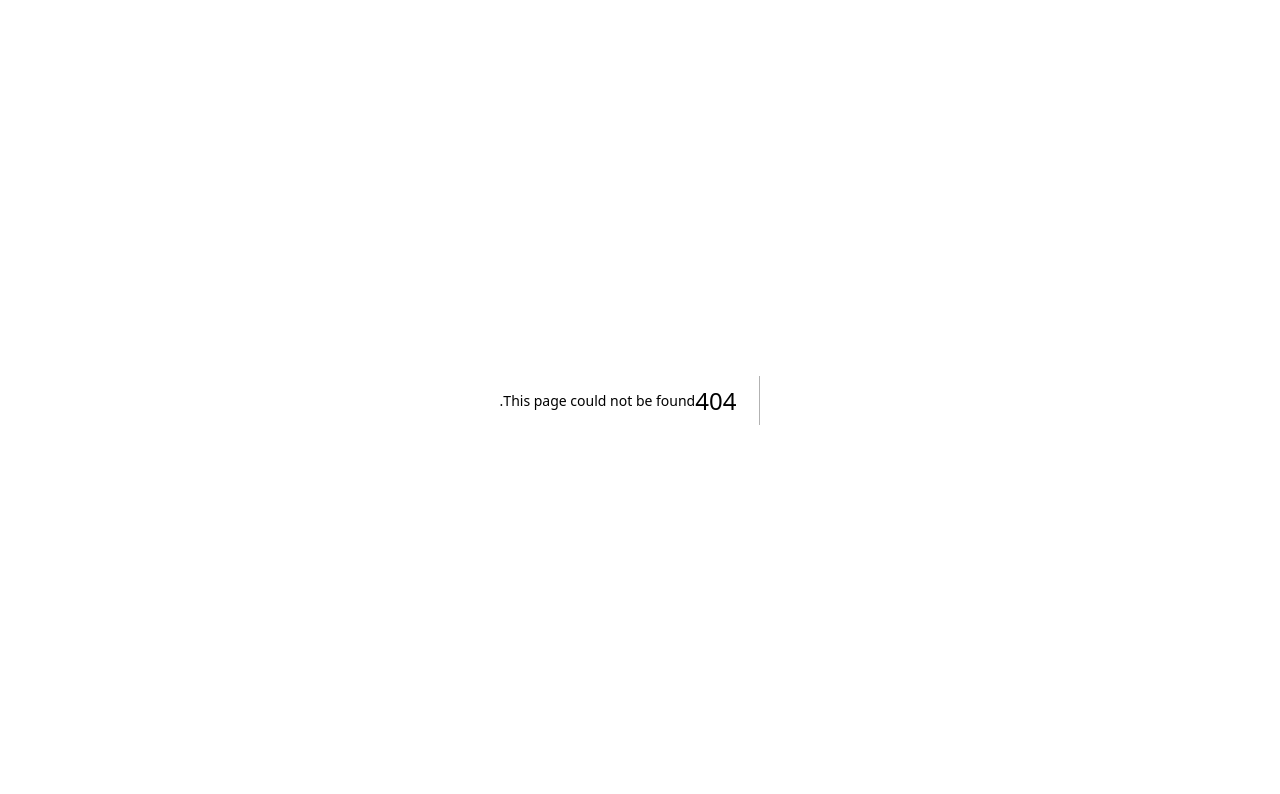
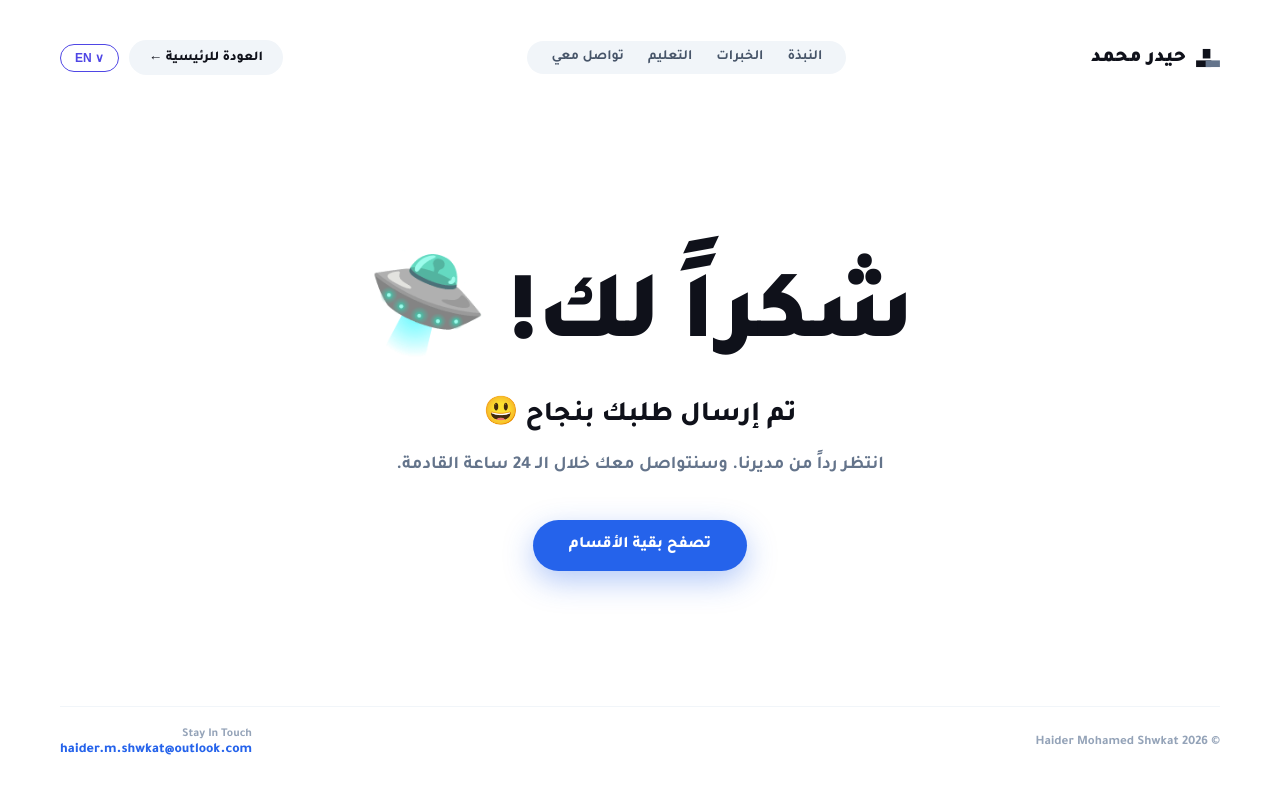
Before and after one commit to haidermoe/cv, a Next.js app: page /thanks in a window 1280 px wide. Before the commit this address had no page. Shown: the top 794 px of the page. Built offline with nearby package versions, Linux system fonts and the light colour scheme.

Commit message:
Add AWSMD /thanks page route and redirect form submission

```diff
--- a/app/page.tsx
+++ b/app/page.tsx
@@ -234,10 +234,7 @@ export default function Home() {
       console.error("FormSubmit Error:", err);
     }
 
-    setTimeout(() => {
-      setSubmitted(false);
-      setIsClientDrawerOpen(false);
-    }, 4000);
+    window.location.href = "/thanks";
   };
 
   const marqueeContent = (
--- /dev/null
+++ b/app/thanks/page.tsx
@@ -0,0 +1,171 @@
+"use client";
+
+import React, { useState } from "react";
+import Link from "next/link";
+
+export default function ThanksPage() {
+  const [lang, setLang] = useState<"AR" | "EN">("AR");
+
+  return (
+    <div
+      dir={lang === "AR" ? "rtl" : "ltr"}
+      style={{
+        background: "#ffffff",
+        color: "#0f111a",
+        minHeight: "100vh",
+        display: "flex",
+        flexDirection: "column",
+        justifyContent: "space-between",
+        padding: "40px clamp(20px, 5vw, 60px)",
+        position: "relative",
+        fontFamily: lang === "AR" ? "'Tajawal', sans-serif" : "'Outfit', sans-serif",
+        overflow: "hidden"
+      }}
+    >
+      {/* TOP HEADER BAR */}
+      <div style={{ display: "flex", justifyContent: "space-between", alignItems: "center", width: "100%", zIndex: 10 }}>
+        {/* LOGO */}
+        <Link href="/" style={{ display: "flex", alignItems: "center", gap: "10px", textDecoration: "none", color: "#0f111a", fontSize: "20px", fontWeight: "900" }}>
+          <svg width="24" height="20" viewBox="0 0 25 21" fill="none" xmlns="http://www.w3.org/2000/svg">
+            <rect x="7" y="1" width="8" height="10" fill="#0f111a"/>
+            <rect x="0" y="13" width="16" height="7" fill="#0f111a"/>
+            <rect x="10" y="13" width="15" height="7" fill="#64748b"/>
+          </svg>
+          <span>{lang === "AR" ? "حيدر محمد" : "Haider Mohamed"}</span>
+        </Link>
+
+        {/* CENTER PILL NAV */}
+        <div
+          className="desktop-header-nav"
+          style={{
+            display: "flex",
+            alignItems: "center",
+            gap: "24px",
+            background: "#f1f5f9",
+            padding: "8px 24px",
+            borderRadius: "50px"
+          }}
+        >
+          <Link href="/#about" style={{ textDecoration: "none", color: "#475569", fontWeight: "700", fontSize: "14px" }}>
+            {lang === "AR" ? "النبذة" : "About Us"}
+          </Link>
+          <Link href="/#experience" style={{ textDecoration: "none", color: "#475569", fontWeight: "700", fontSize: "14px" }}>
+            {lang === "AR" ? "الخبرات" : "Experience"}
+          </Link>
+          <Link href="/#education" style={{ textDecoration: "none", color: "#475569", fontWeight: "700", fontSize: "14px" }}>
+            {lang === "AR" ? "التعليم" : "Education"}
+          </Link>
+          <Link href="/#contact" style={{ textDecoration: "none", color: "#475569", fontWeight: "700", fontSize: "14px" }}>
+            {lang === "AR" ? "تواصل معي" : "Contact Us"}
+          </Link>
+        </div>
+
+        {/* RIGHT TOP ACTIONS */}
+        <div style={{ display: "flex", alignItems: "center", gap: "10px", direction: "ltr" }}>
+          <button
+            onClick={() => setLang(lang === "AR" ? "EN" : "AR")}
+            style={{
+              background: "#ffffff",
+              border: "1.5px solid #4f46e5",
+              color: "#4f46e5",
+              padding: "6px 14px",
+              borderRadius: "50px",
+              fontSize: "12px",
+              fontWeight: "800",
+              cursor: "pointer"
+            }}
+          >
+            {lang === "AR" ? "EN" : "عربي"} ∨
+          </button>
+
+          <Link
+            href="/"
+            style={{
+              background: "#f1f5f9",
+              color: "#0f111a",
+              padding: "8px 20px",
+              borderRadius: "50px",
+              fontSize: "13.5px",
+              fontWeight: "800",
+              textDecoration: "none"
+            }}
+          >
+            ← {lang === "AR" ? "العودة للرئيسية" : "Back to Home"}
+          </Link>
+        </div>
+      </div>
+
+      {/* CENTER HUGE THANK YOU HERO CONTENT (MATCHING AWSMD SCREENSHOT) */}
+      <div style={{ margin: "auto", maxWidth: "750px", textAlign: "center", padding: "60px 20px" }}>
+        <h1
+          style={{
+            fontSize: "clamp(48px, 9vw, 96px)",
+            fontWeight: "900",
+            color: "#0f111a",
+            lineHeight: "1.0",
+            letterSpacing: "-2px",
+            marginBottom: "25px"
+          }}
+        >
+          {lang === "AR" ? "شكراً لك! 🛸" : "Thank You! 🛸"}
+        </h1>
+
+        <p
+          style={{
+            fontSize: "clamp(20px, 3.5vw, 28px)",
+            fontWeight: "800",
+            color: "#0f111a",
+            marginBottom: "15px",
+            lineHeight: "1.3"
+          }}
+        >
+          {lang === "AR" ? "تم إرسال طلبك بنجاح 😃" : "Your request has been successfully sent 😃"}
+        </p>
+
+        <p
+          style={{
+            fontSize: "clamp(15px, 2vw, 18px)",
+            color: "#64748b",
+            lineHeight: "1.7",
+            fontWeight: "600",
+            maxWidth: "600px",
+            margin: "0 auto 40px auto"
+          }}
+        >
+          {lang === "AR"
+            ? "انتظر رداً من مديرنا. وسنتواصل معك خلال الـ 24 ساعة القادمة."
+            : "Wait for a response from our manager. If the manager didn't answer, he will contact you within the next 24 hours"}
+        </p>
+
+        <Link
+          href="/"
+          style={{
+            background: "#2563eb",
+            color: "#ffffff",
+            padding: "16px 36px",
+            borderRadius: "50px",
+            fontSize: "16px",
+            fontWeight: "800",
+            textDecoration: "none",
+            boxShadow: "0 10px 30px rgba(37, 99, 235, 0.35)",
+            display: "inline-block"
+          }}
+        >
+          {lang === "AR" ? "تصفح بقية الأقسام" : "Explore Portfolio"}
+        </Link>
+      </div>
+
+      {/* FOOTER INFO */}
+      <div style={{ display: "flex", justifyContent: "space-between", alignItems: "center", borderTop: "1px solid #f1f5f9", paddingTop: "20px", width: "100%" }}>
+        <span style={{ fontSize: "13px", color: "#94a3b8", fontWeight: "700" }}>© 2026 Haider Mohamed Shwkat</span>
+
+        <div style={{ textAlign: "right" }}>
+          <span style={{ fontSize: "12px", color: "#94a3b8", display: "block", fontWeight: "700" }}>Stay In Touch</span>
+          <a href="mailto:haider.m.shwkat@outlook.com" style={{ fontSize: "14px", color: "#2563eb", fontWeight: "800", textDecoration: "none" }}>
+            haider.m.shwkat@outlook.com
+          </a>
+        </div>
+      </div>
+    </div>
+  );
+}
```
